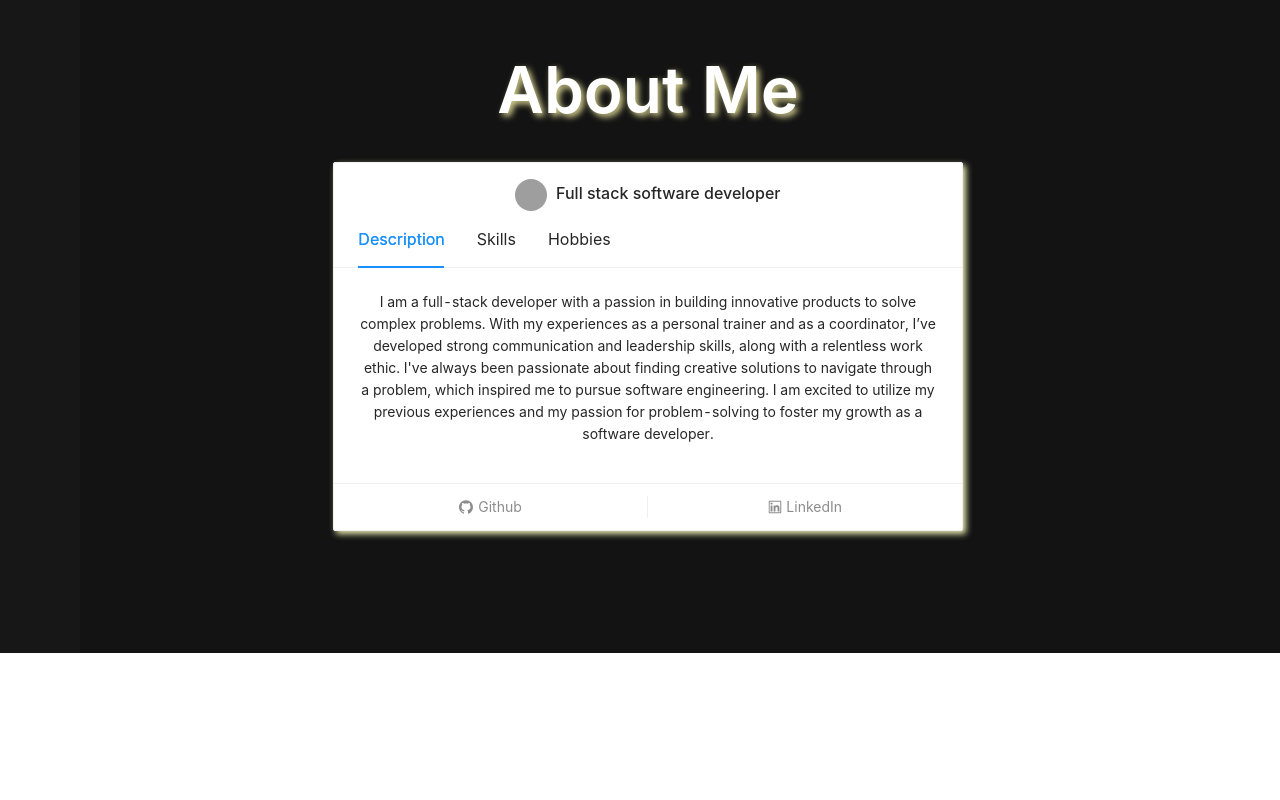
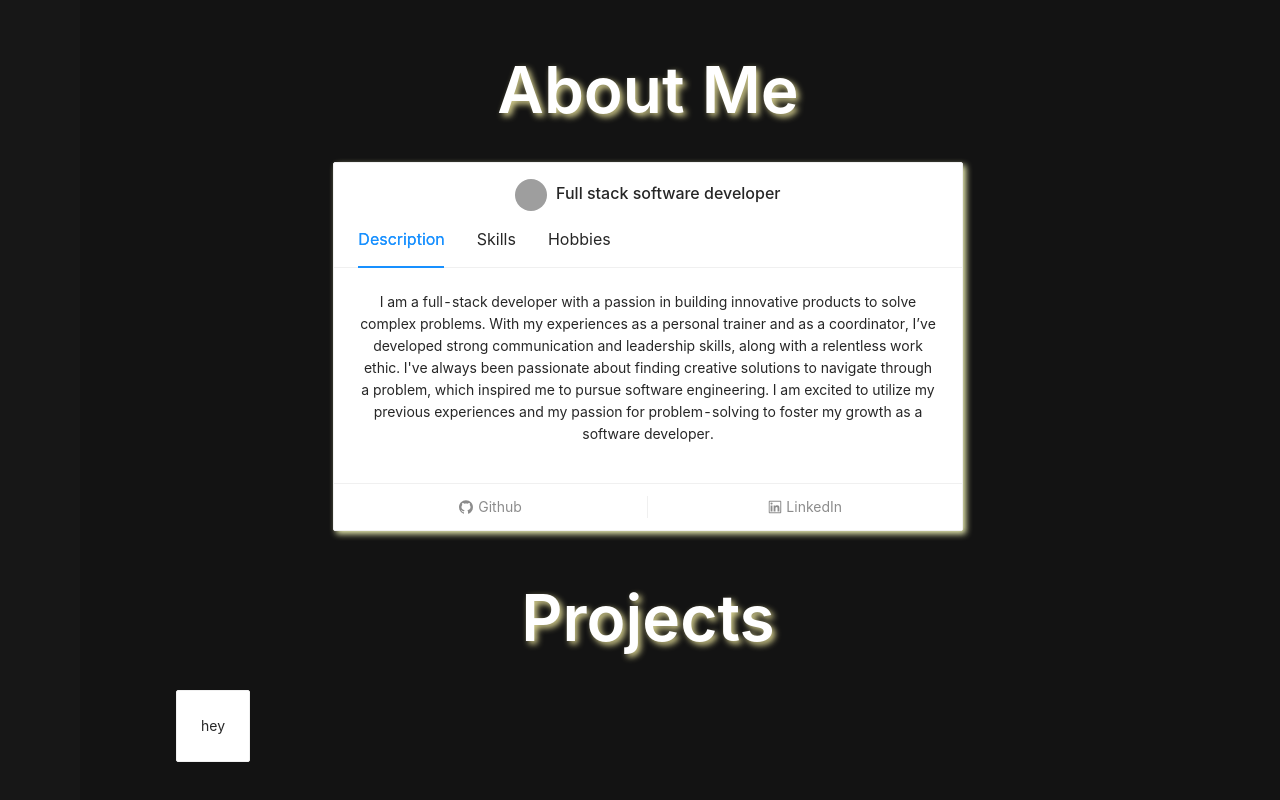
Before and after one commit to allenaxie/React-Portfolio, a React (Create React App) app: page / in a window 1280 px wide. Shown: the part 405-1205 px from the top of the page. Before the commit the page ends 1058 px from the top, so only its background shows below. Built offline with nearby package versions, Linux system fonts and the light colour scheme; grey boxes are pictures that could not be loaded; a web font is replaced by a local one.

Commit message:
Create projects section

```diff
--- a/src/About/About.jsx
+++ b/src/About/About.jsx
@@ -9,6 +9,7 @@ export default function About() {
     const { Title } = Typography;
     const { Meta } = Card;
 
+    // Tabs
     const tabList = [
         {
             key: "Description",
@@ -23,7 +24,7 @@ export default function About() {
             tab: "Hobbies",
         }
     ]
-
+    // Tab content
     const contentList = {
         Description:
             <p>I am a full-stack developer with a passion in building innovative products to solve complex problems. With my experiences as a personal trainer and as a coordinator, I’ve developed strong communication and leadership skills, along with a relentless work ethic. I've always been passionate about finding creative solutions to navigate through a problem, which inspired me to pursue software engineering. I am excited to utilize my previous experiences and my passion for problem-solving to foster my growth as a software developer.</p>,
--- a/src/App.css
+++ b/src/App.css
@@ -49,6 +49,17 @@
   text-align: center !important;
 }
 
+/* Projects */
+.projects-section {
+  width: 100%;
+  margin-top: 3rem;
+}
+
+.projects-container {
+  width: 100%;
+  text-align: center !important;
+}
+
 /* Footer */
 .footer-container {
   background-color: rgb(19,19,19);
--- a/src/App.js
+++ b/src/App.js
@@ -5,6 +5,7 @@ import NavigationBar from "./NavigationBar/NavigationBar";
 import { useState } from "react";
 import Hero from "./Hero/Hero";
 import About from "./About/About";
+import Projects from "./Projects/Projects";
 
 
 export default function App() {
@@ -53,6 +54,12 @@ export default function App() {
                 <About/>
               </Col>
             </Row>
+            {/* Projects */}
+            <Row className="projects-section">
+              <Col className="projects-container">
+                <Projects/>
+              </Col>
+            </Row>
           </Content>
           <Footer className="footer-container"></Footer>
 
--- /dev/null
+++ b/src/Projects/Projects.css
@@ -0,0 +1,5 @@
+.project-divider {
+    color: white !important;
+    font-size: 4rem !important;
+    text-shadow: 3px 3px 6px #d8d290 !important;
+}
--- /dev/null
+++ b/src/Projects/Projects.jsx
@@ -0,0 +1,22 @@
+import "./Projects.css"
+import { Typography, Divider, Card, Avatar, Row, Col, Tag, Button } from "antd";
+import { GithubOutlined } from '@ant-design/icons';
+
+export default function Projects () {
+
+    const { Title } = Typography;
+    const { Meta } = Card;
+
+    return (
+        <>
+            <Title className="project-divider"> Projects</Title>
+            <Row>
+                <Col>
+                    <Card>
+                        hey
+                    </Card>
+                </Col>
+            </Row>
+        </>
+    )
+}
```
